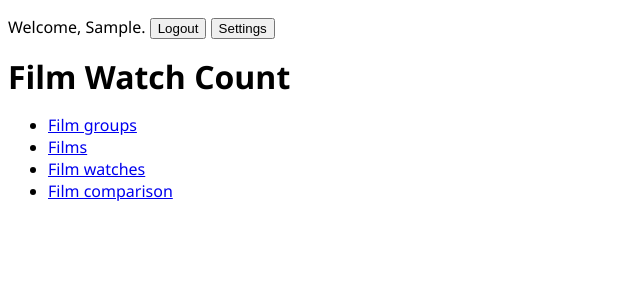
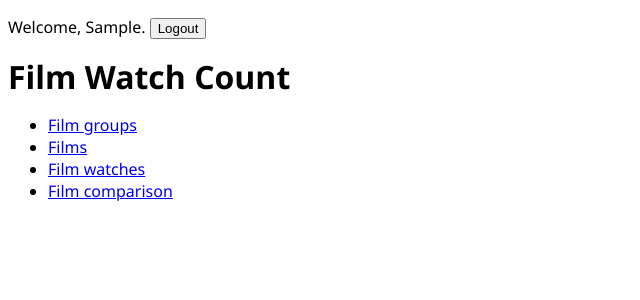
Before and after one commit to Grvs44/filmwatchcount, a Django app: page /filmwatchcount/ in a window 1280 px wide. Shown: the top 300 px of the page, without its empty margins (0-640 px from the left). Run offline with Django 4.2, Linux system fonts and the light colour scheme; the visitor is signed in with stand-in values (Sample User, id 1).

Commit message:
Remove settings and install buttons

```diff
--- a/filmwatchcount/templates/filmwatchcount/home.html
+++ b/filmwatchcount/templates/filmwatchcount/home.html
@@ -8,8 +8,6 @@
 <body onload="Onload()">
 <p>Welcome{% if request.user.first_name|length != 0 %}, {{request.user.first_name}}{% endif %}.
 <a href="{% url 'logout' 'filmwatchcount:home' %}"><button>Logout</button></a>
-<a href="{% url 'filmwatchcount:settings' %}"><button>Settings</button></a>
-<button id="installbtn">Install</button>
 <span id="msg"></span>
 </p>
 <h1>Film Watch Count</h1>
```
